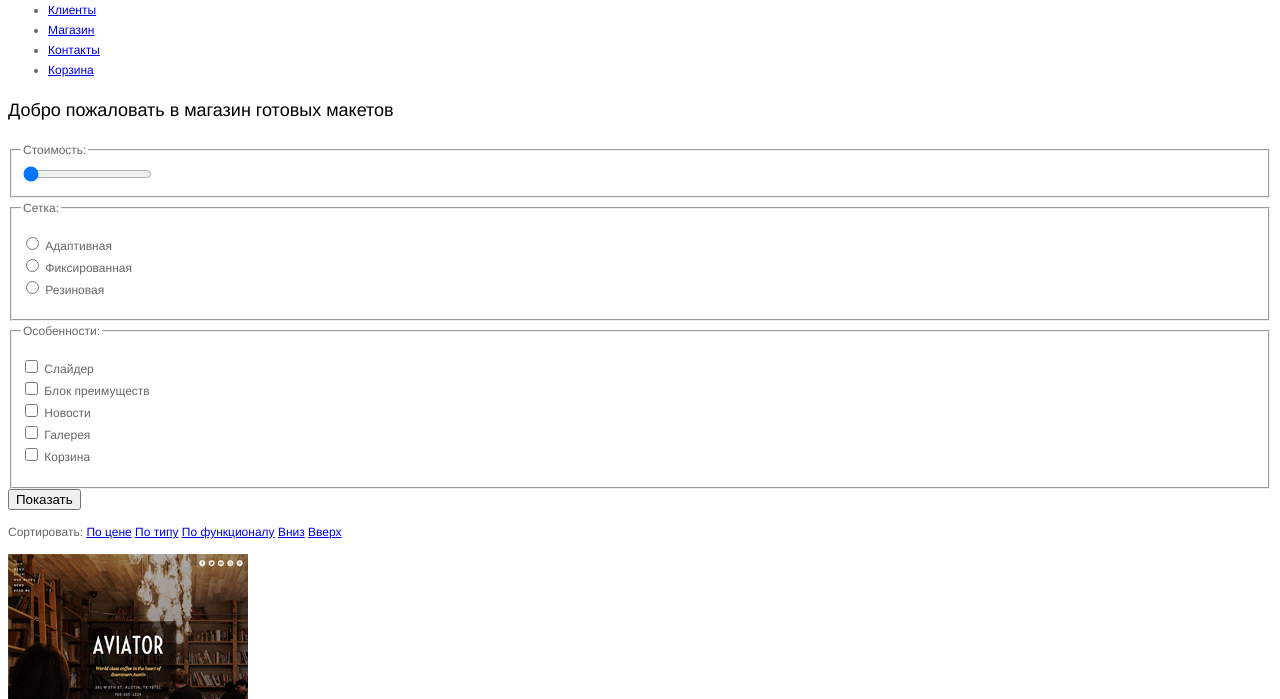
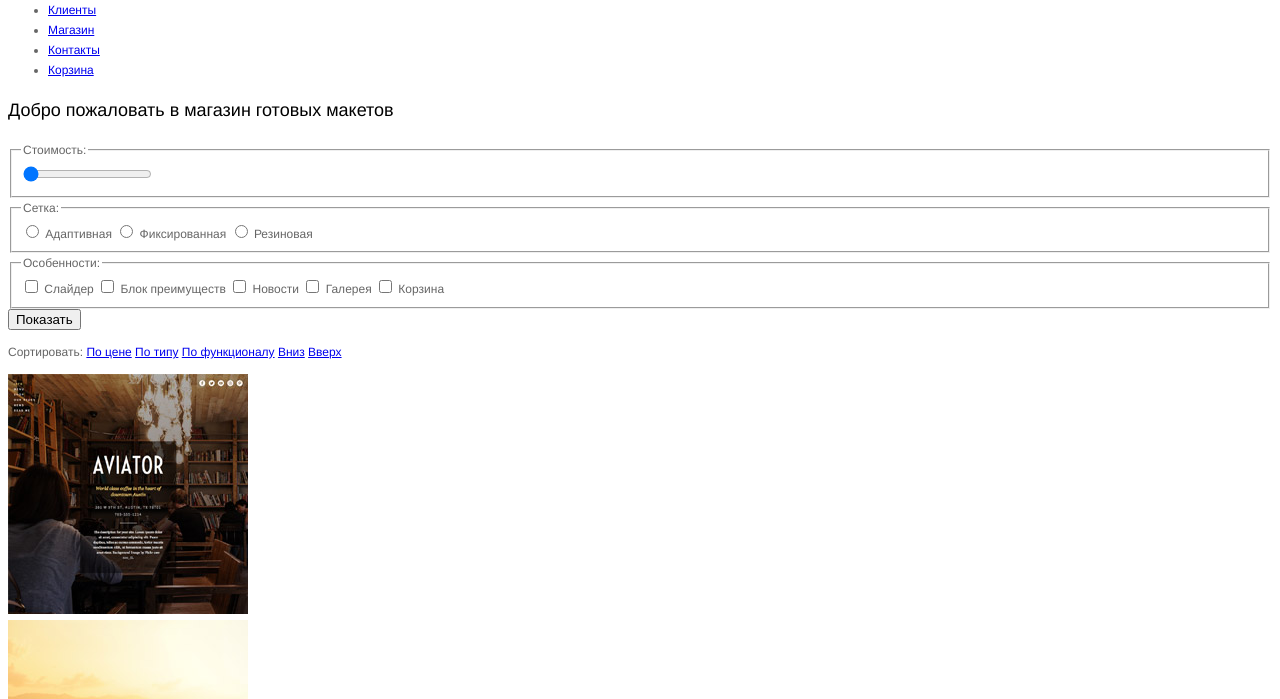
Before and after one commit to fohunoff/114077-nerds, a plain HTML site: page catalog.html in a window 1280 px wide. Shown: the part 101-800 px from the top of the page. Drawn offline with Linux system fonts and the light colour scheme.

Commit message:
Убрал тег <p> и <br> из формы в фильтрах

```diff
--- a/catalog.html
+++ b/catalog.html
@@ -67,16 +67,16 @@
 
 						<legend>Сетка:</legend>
 
-						<p>
+
 							<input type="radio" name="site-layout" value="adaptive" id="adaptive-radio">
 								<label for="adaptive-radio">Адаптивная</label>
-								<br>
+
 							<input type="radio" name="site-layout" value="fix" id="fix-radio">
 								<label for="fix-radio">Фиксированная</label>
-								<br>
+
 							<input type="radio" name="site-layout" value="rubber" id="rubber-radio">
 								<label for="rubber-radio">Резиновая</label>
-						</p>
+
 
 					</fieldset>
 
@@ -84,22 +84,22 @@
 
 						<legend>Особенности:</legend>
 
-						<p>
+
 							<input type="checkbox" name="slider" id="slider-checkbox">
 								<label for="checkbox">Слайдер</label>
-								<br>
+
 							<input type="checkbox" name="advantage" id="advantage-checkbox">
 								<label for="advantage-checkbox">Блок преимуществ</label>
-								<br>
+
 							<input type="checkbox" name="news" id="news-checkbox">
 								<label for="advantage-checkbox">Новости</label>
-								<br>
+
 							<input type="checkbox" name="gallery" id="gallery-checkbox">
 								<label for="gallery-checkbox">Галерея</label>
-								<br>
+
 							<input type="checkbox" name="cart" id="cart-checkbox">
 								<label for="cart-checkbox">Корзина</label>
-						</p>
+
 
 					</fieldset>
 
```
